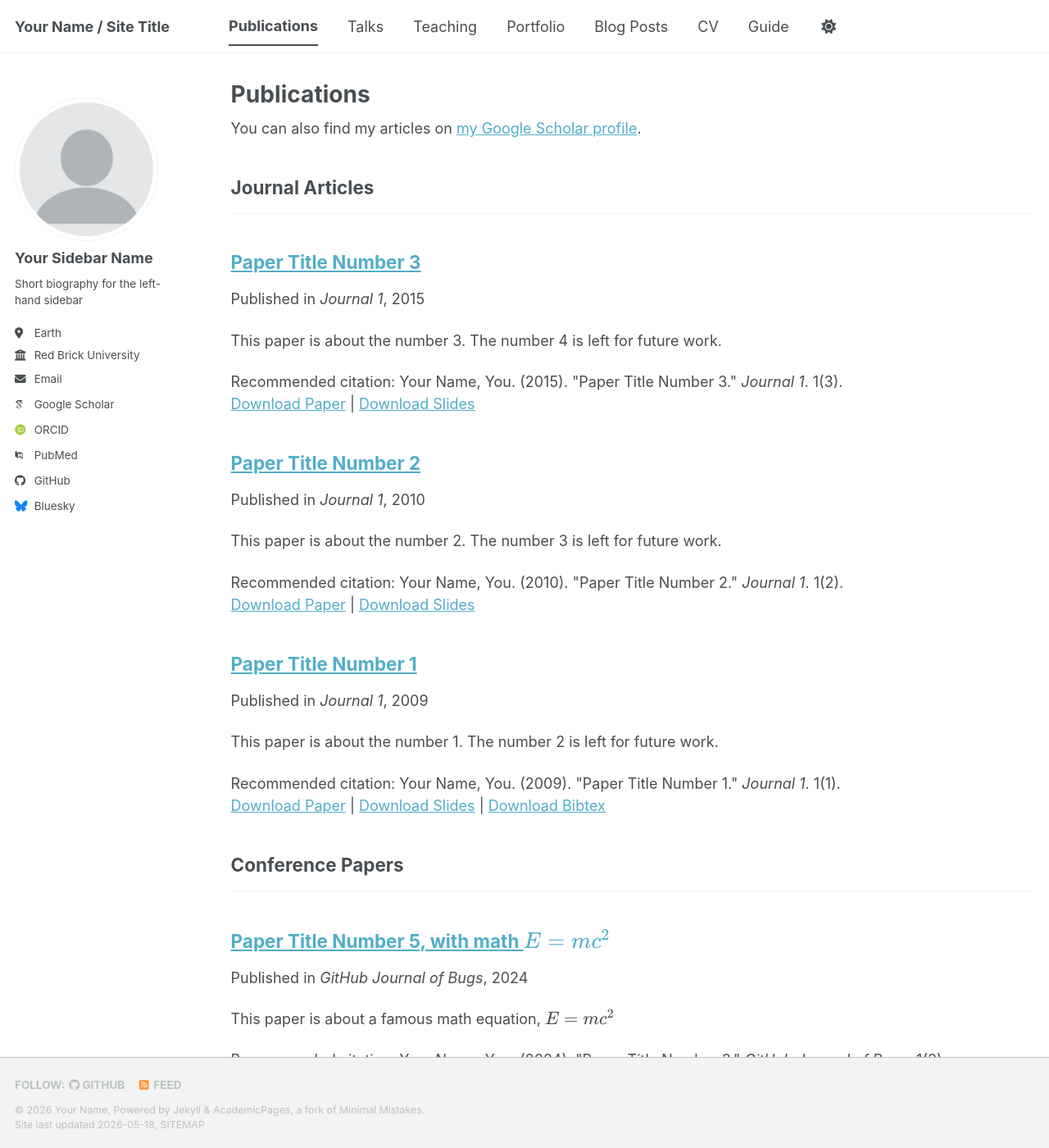
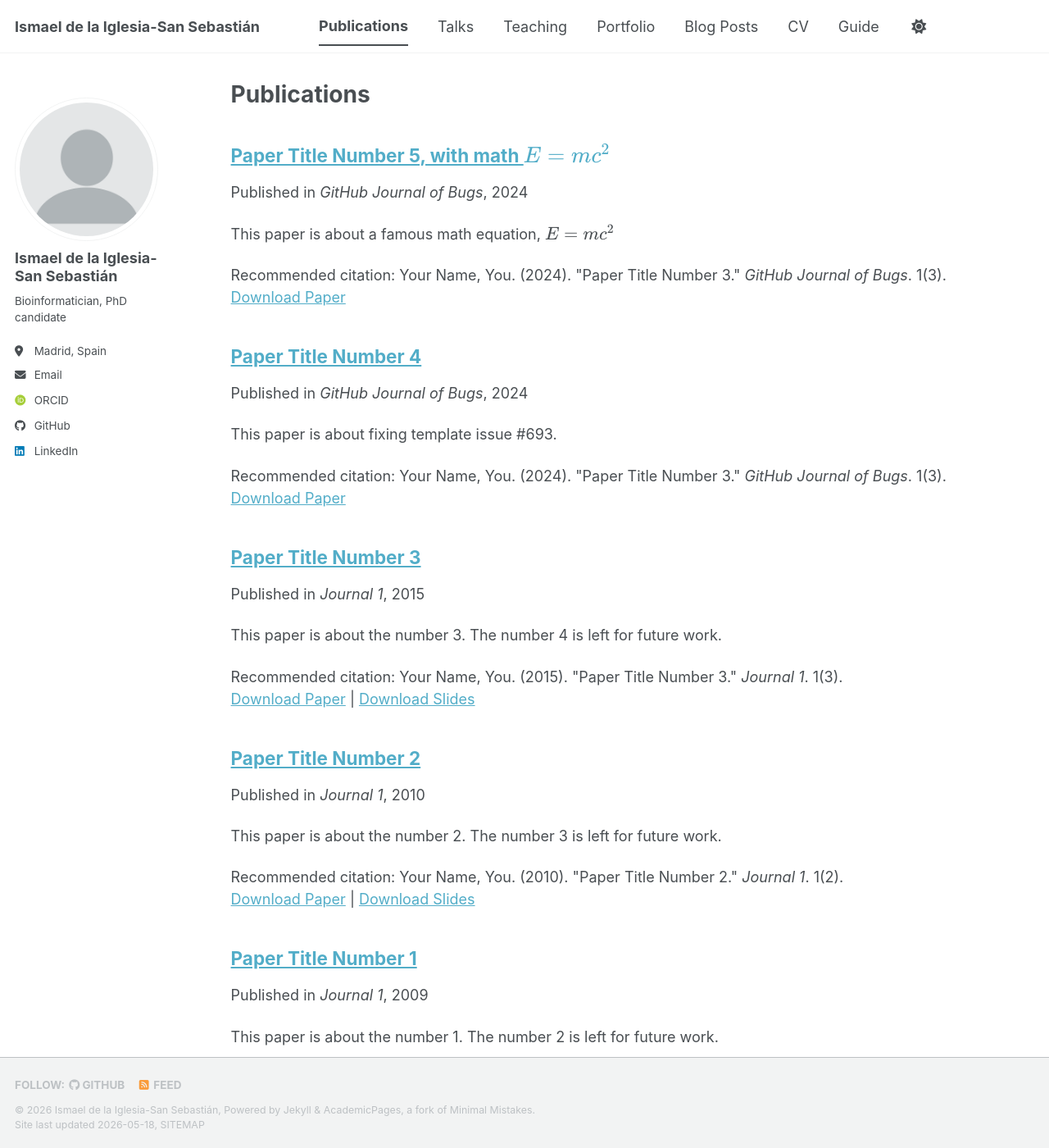
Before and after one commit to ismaeliglesia/ismaeliglesia.github.io, a Jekyll site: the page built from _pages/publications.html, in a window 1280 px wide and 1400 px high. Shown: the whole window at 82% size. Built offline with Jekyll 4.4.1, drawn with Linux system fonts in a browser that asks for light colours; some web fonts are replaced; a script bundle is joined from its source files by our own code; library files that are not in the unit come from our copies; some of the changed text lies outside the part shown.

Commit message:
Initial config
Updated personal information and links in the config file.

```diff
--- a/_config.yml
+++ b/_config.yml
@@ -9,14 +9,12 @@
 # Basic Site Settings
 locale                   : "en-US"
 site_theme               : "default" # The available themes options are "default", "air", "sunrise", "mint", "dirt" and "contrast"
-title                    : "Your Name / Site Title"
+title                    : "Ismael de la Iglesia-San Sebastián"
 title_separator          : "-"
-name                     : &name "Your Name"
-description              : &description "Your Name's academic portfolio"   # Update this with a general description of your site, this is the default if not overridden by a page
-url                      : https://academicpages.github.io # The base hostname & protocol for your site e.g. "https://[your GitHub username].github.io",
-                                                           # or if you already have some other page hosted on Github then use "https://[your GitHub username].github.io/[Your Repo Name]"
-baseurl                  : "" # the subpath of your site, e.g. "/blog"
-repository               : "academicpages/academicpages.github.io"
+name                     : &name "Ismael de la Iglesia-San Sebastián"
+description              : &description "Bioinformatician · Computational Biology · Multi-omics · Machine Learning"
+url                      : https://ismaeliglesia.github.io
+repository               : "ismaeliglesia/ismaeliglesia.github.io"
 
 # Site Author - The following control what appear as part of the author content on the side bar.
 #               If a field is blank the icon and link will not appear, otherwise it will be shown.
@@ -24,72 +22,28 @@ repository               : "academicpages/academicpages.github.io"
 author:
   # Biographic information
   avatar           : "profile.png"
-  name             : "Your Sidebar Name"
-  pronouns         : # example: "she/her"
-  bio              : "Short biography for the left-hand sidebar"
-  location         : "Earth"
-  employer         : "Red Brick University"
-  uri              : # URL
-  email            : "none@example.org"
+  name             : "Ismael de la Iglesia-San Sebastián"
+  bio              : "Bioinformatician, PhD candidate"
+  location         : "Madrid, Spain"
+  employer         :
+  uri              :
+  email            : "ismael.iglesia.sansebastian@gmail.com"
 
   # Academic websites
-  academia         : # URL
-  arxiv            : # URL - Update with the correct link to your profile
-  googlescholar    : "https://scholar.google.com/citations?user=PS_CX0AAAAAJ"
-  inspire-hep      : # URL
-  impactstory      : # URL
-  orcid            : "https://orcid.org/yourorcidurl"
-  semantic         : # URL
-  ssrn             : # URL
-  pubmed           : "https://www.ncbi.nlm.nih.gov/pubmed/?term=john+snow"
-  researchgate     : # URL
-  scopus           : # URL
-  zotero           : # URL
-
-
-  # Repositories and software development
-  bitbucket        : # Username - Update with your username on the site
-  codepen          : # Username
-  dribbble         : # Username
-  github           : "academicpages"
-  kaggle           : # Username
-  stackoverflow    : # User number or user number and name (i.e., use "1" or "1/jeff-atwood")
-
-  # Social media
-  artstation       : # Username
-  bluesky          : "bsky.app" # Replace this with you Bluesky username
-  facebook         : # Username
-  flickr           : # Username
-  foursquare       : # Username
-  goodreads        : # Username
-  google_plus      : # Username
-  keybase          : # Username
-  instagram        : # Username
-  lastfm           : # Username
-  linkedin         : # Username
-  mastodon         : # URL
-  medium           : # URL
-  pinterest        : # Username
-  soundcloud       : # Username
-  steam            : # Username
-  telegram         : # URL
-  tumblr           : # Username
-  twitter          : # Username for X / Twitter
-  vine             : # Username
-  weibo            : # Username
-  wikipedia        : # Username
-  xing             : # Username
-  youtube          : # Username
-  zhihu            : # Username
-
-# Publication Category - The following the list of publication categories and their headings
-publication_category:
-  books:
-    title: 'Books'
-  manuscripts:
-    title: 'Journal Articles'
-  conferences:
-    title: 'Conference Papers'
+  academia         :
+  arxiv            :
+  googlescholar    :
+  inspire-hep      :
+  impactstory      :
+  orcid            : "https://orcid.org/my-orcid?orcid=0009-0001-2111-9719"
+  semantic         :
+  ssrn             :
+  linkedin         : "www.linkedin.com/in/ismael-de-la-iglesia"
+  pubmed           :
+  researchgate     :
+  scopus           :
+  zotero           :
+  github           : "ismaeliglesia"
 
 # Site Settings
 teaser                   :  # filename of teaser fallback teaser image placed in /images/ for social media previews
@@ -134,23 +88,6 @@ google_site_verification :
 bing_site_verification   :
 alexa_site_verification  :
 yandex_site_verification :
-
-
-# Social Sharing
-twitter:
-  username               : &twitter
-facebook:
-  username               :
-  app_id                 :
-  publisher              :
-og_image                 :  # Social media default site image
-og_description           :  # Social media default site image description
-# For specifying social profiles
-# - https://developers.google.com/structured-data/customize/social-profiles
-social:
-  type                   : # Person or Organization (defaults to Person)
-  name                   : # If the user or organization name differs from the site's name
-  links: # An array of links to social media profiles
 
 
 # Analytics
```
